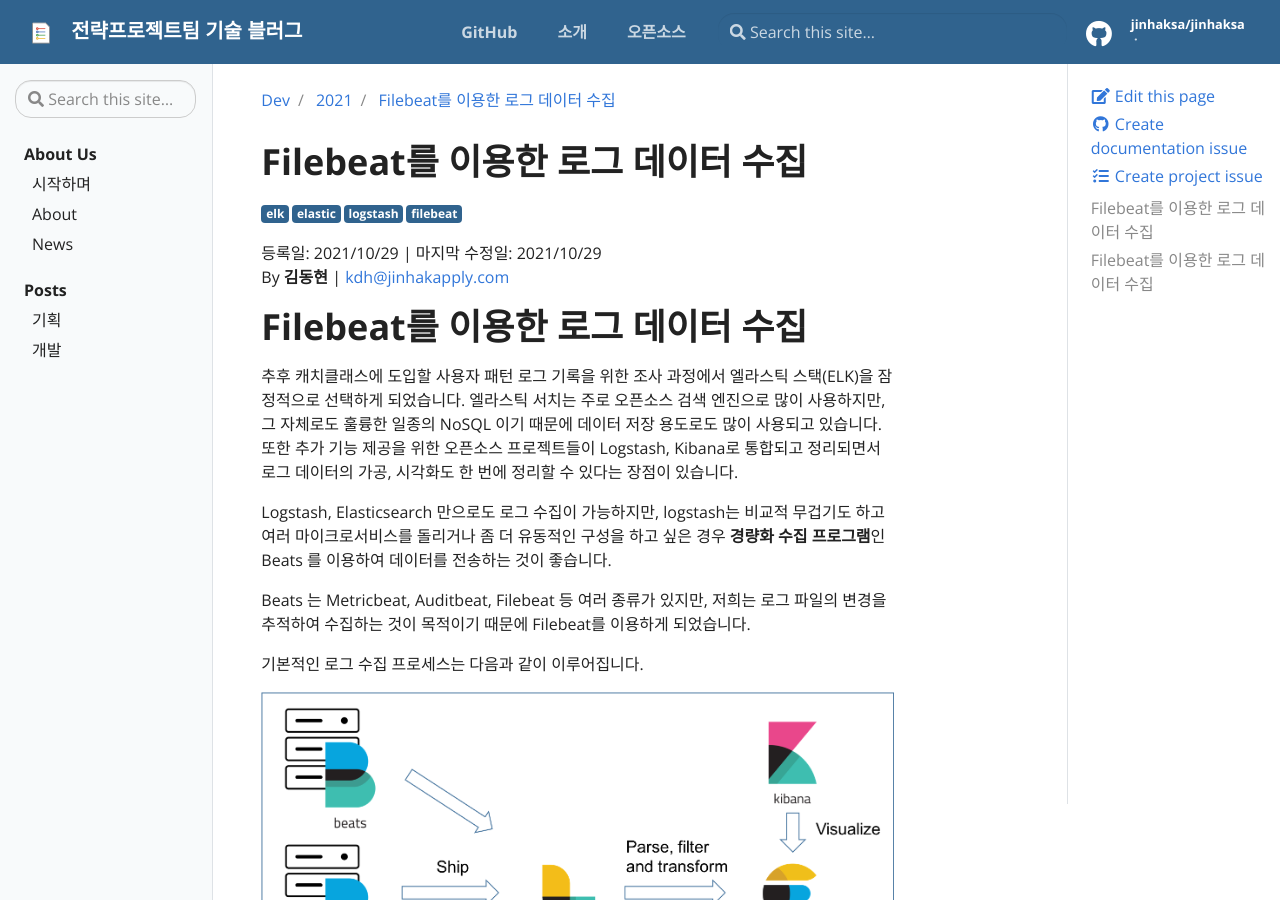
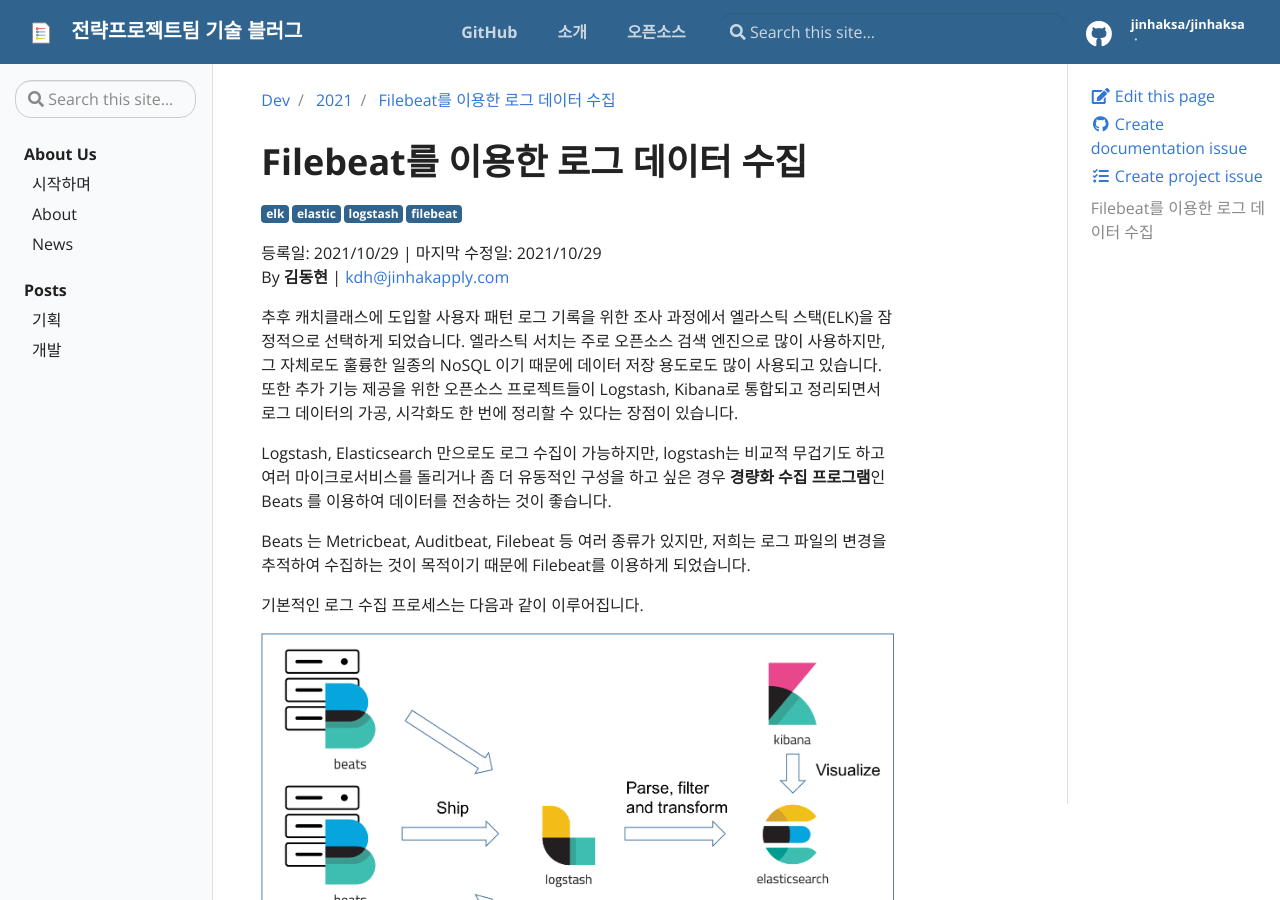
Before and after one commit to jinhaksa/jinhaksa.github.io, a Jekyll site: the page built from _posts/dev/2021-10-29-filebeat.md, in a window 1280 px wide and 900 px high. Built offline with Jekyll 4.4.1, drawn with Linux system fonts in a browser that asks for light colours.

Commit message:
제목 중복 제거

```diff
--- a/_posts/dev/2021-10-29-filebeat.md
+++ b/_posts/dev/2021-10-29-filebeat.md
@@ -11,8 +11,6 @@ tag:
   - logstash
   - filebeat
 ---
-
-# Filebeat를 이용한 로그 데이터 수집
 
 추후 캐치클래스에 도입할 사용자 패턴 로그 기록을 위한 조사 과정에서 엘라스틱 스택(ELK)을 잠정적으로 선택하게 되었습니다. 엘라스틱 서치는 주로 오픈소스 검색 엔진으로 많이 사용하지만, 그 자체로도 훌륭한 일종의 NoSQL 이기 때문에 데이터 저장 용도로도 많이 사용되고 있습니다. 또한 추가 기능 제공을 위한 오픈소스 프로젝트들이 Logstash, Kibana로 통합되고 정리되면서 로그 데이터의 가공, 시각화도 한 번에 정리할 수 있다는 장점이 있습니다.
 
```
